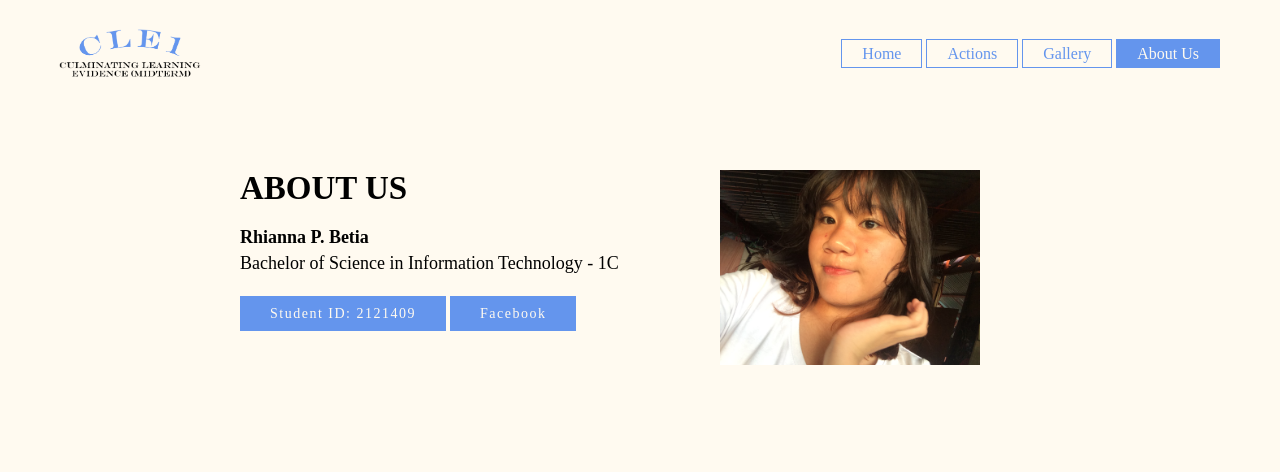
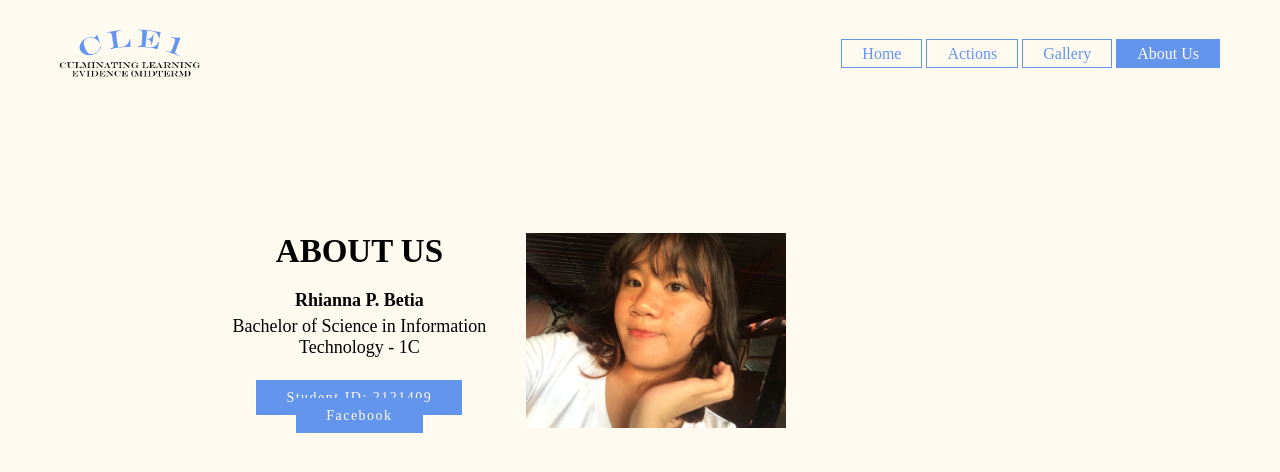
Before and after one commit to RH14NN4B3T14/learningtasks, a PHP site: page /CLE1MT/about-us.html in a window 1280 px wide. Shown: the top 472 px of the page. Run offline with PHP 8.4, Linux system fonts and the light colour scheme.

Commit message:
Update style.css

```diff
--- a/CLE1MT/style.css
+++ b/CLE1MT/style.css
@@ -251,10 +251,14 @@ ul li.active a{
 .about-us{
 	position: relative;
 	top: 50px;
-	padding: 20px;
-	max-width: 1000px;
+	right: 50px;
+	padding-top: 20px;
 	margin-left: auto;
 	margin-right: auto;
+	max-width: 1000px;
+	display:inline-block;
+	vertical-align: middle;
+	text-align: center;
 }
 .about{
 	width: 80%;
```
